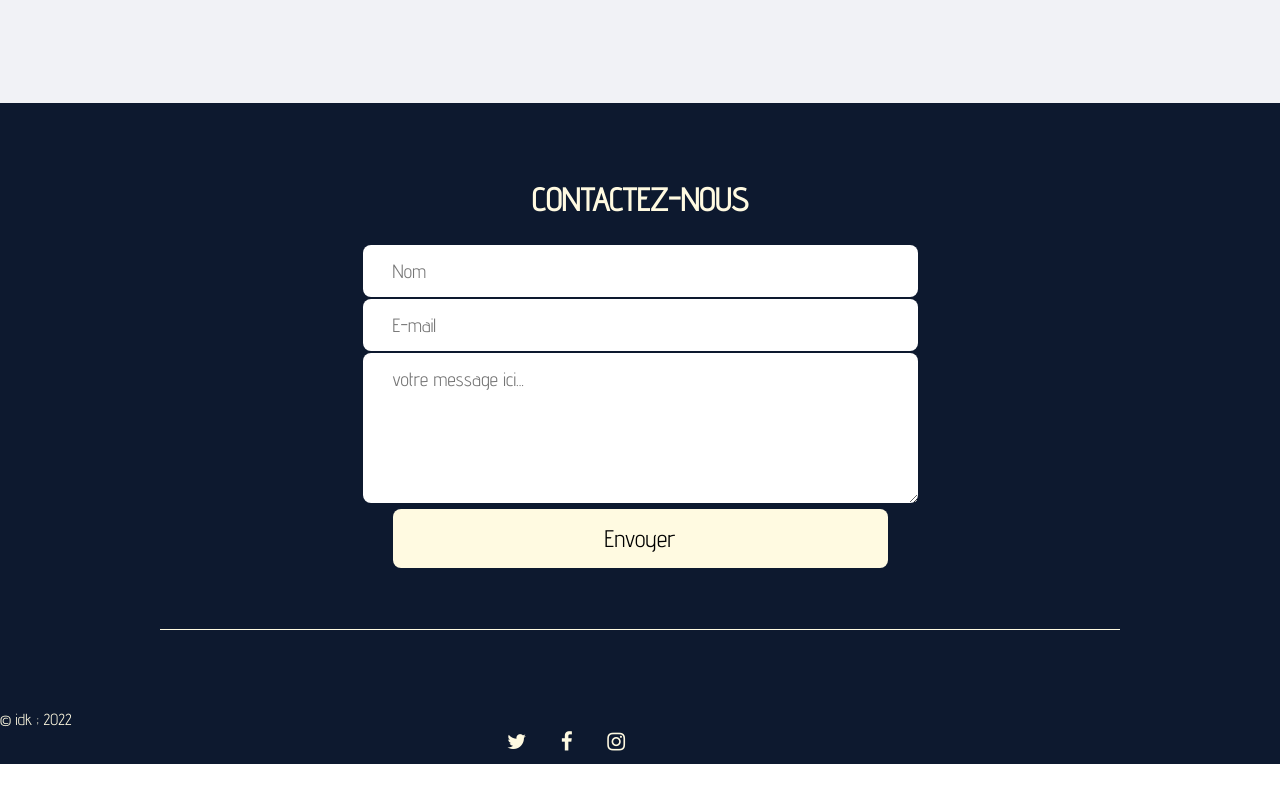
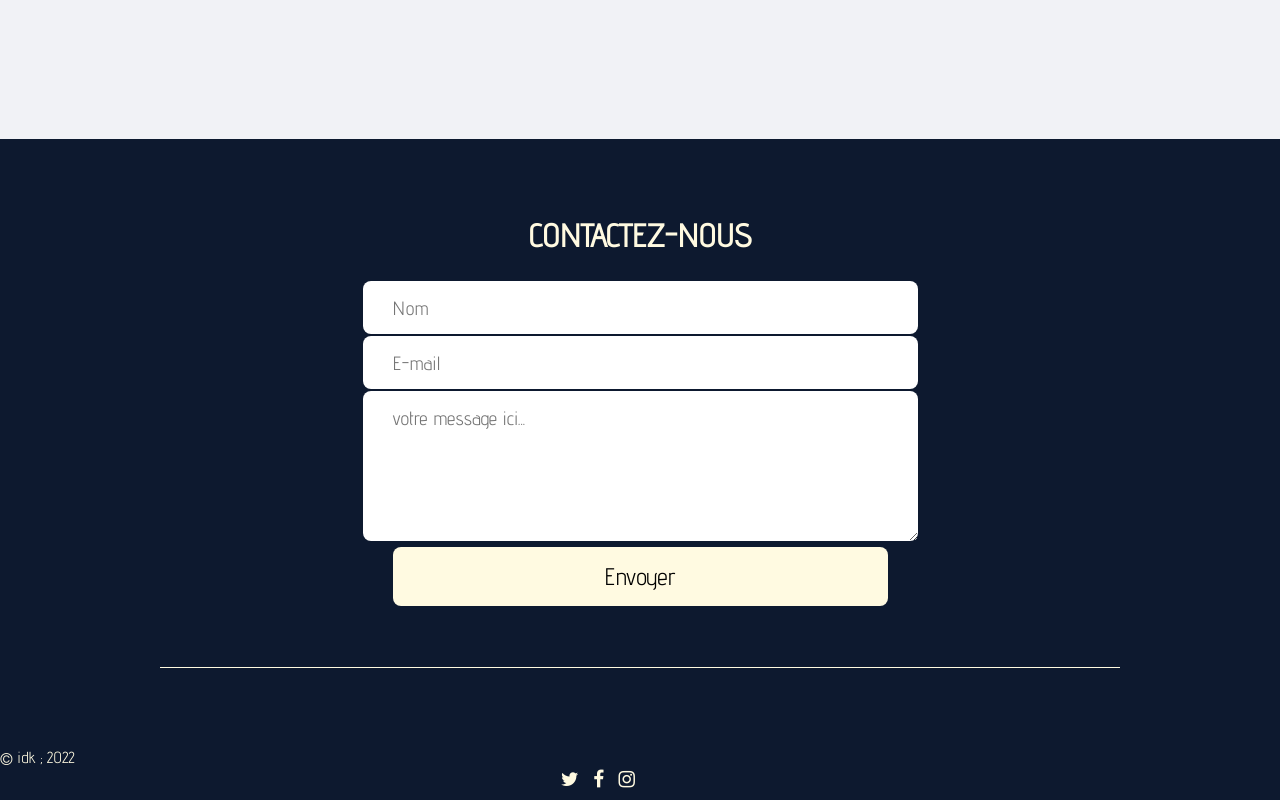
Before and after one commit to M-Lalaina/guest-house, a plain HTML site: page index.html in a window 1280 px wide. Shown: the part 3334-4134 px from the top of the page. Before the commit the page ends 4098 px from the top, so only its background shows below. Drawn offline with Linux system fonts and the light colour scheme.

Commit message:
some changes with fon_face

```diff
--- a/index.html
+++ b/index.html
@@ -5,10 +5,7 @@
     <meta http-equiv="X-UA-Compatible" content="IE=edge" />
     <meta name="viewport" content="width=device-width, initial-scale=1.0" />
     <title>Guest House</title>
-    <link
-      rel="stylesheet"
-      href="https://cdnjs.cloudflare.com/ajax/libs/font-awesome/4.7.0/css/font-awesome.css"
-    />
+    <link rel="stylesheet" href="https://cdnjs.cloudflare.com/ajax/libs/font-awesome/4.7.0/css/font-awesome.css">
     <link rel="stylesheet" href="stylesheet.css" />
     <link rel="shortcut icon" href="photos/icon.jpg" />
   </head>
--- a/stylesheet.css
+++ b/stylesheet.css
@@ -1,7 +1,13 @@
-@import url("https://fonts.googleapis.com/css2?family=Advent+Pro&family=Dancing+Script:wght@600&display=swap");
-
+@font-face {
+  font-family: "DancingScript";
+  src: url(polices/DancingScript-Regular.ttf);
+}
+@font-face {
+  font-family: "Advent_Pro";
+  src: url(polices/AdventPro-Regular.ttf);
+}
 body {
-  font-family: "Advent Pro", sans-serif;
+  font-family: "Advent_Pro", sans-serif;
   padding: 0%;
   margin: 0%;
 }
@@ -22,9 +28,7 @@ a {
   text-decoration: none;
   color: black;
 }
-
 /* .....................NAVBAR.................. */
-
 nav {
   overflow: hidden;
   background-color: #fffae1;
@@ -32,12 +36,10 @@ nav {
   width: 100%;
   opacity: 0.9;
 }
-
 header li {
   float: right;
   font-size: 1.2em;
 }
-
 header li a {
   text-decoration: none;
   display: block;
@@ -45,12 +47,11 @@ header li a {
   padding: 18px 16px;
 }
 #logo {
-  font-family: "Dancing Script", arial;
+  font-family: "DancingScript", arial;
   font-weight: bold;
   float: left;
 }
 /* ..............MODIFICATION DE L'IMAGE PRINCIPALE..................... */
-
 #imageprincipale {
   padding-top: 60px;
   background: url(photos/house.jpg) no-repeat fixed 50% 50%;
@@ -58,7 +59,7 @@ header li a {
   height: 799px;
 }
 h1 {
-  font-family: "Dancing Script", arial;
+  font-family: "DancingScript", arial;
   text-align: center;
   color: antiquewhite;
   font-size: 6em;
@@ -95,7 +96,7 @@ h3 {
   padding: 30px 10%;
 }
 .imgprestations h4 {
-  font-family: "dancing script", arial;
+  font-family: "Dancing Script", arial;
   text-align: center;
   font-size: 1.8em;
   margin: 15px;
@@ -158,7 +159,7 @@ button {
   padding: 15px 30px;
   margin: 1px 0;
   font-size: 1.2em;
-  font-family: "Advent Pro", Sans-serif;
+  font-family: "Advent_Pro", Sans-serif;
   border-radius: 8px;
 }
 textarea {
@@ -196,8 +197,8 @@ button:hover {
 }
 #icons a {
   display: inline-block;
-  margin: 0 15px;
-  font-size: 1.3em;
+  margin: 0 5px;
+  font-size: 1.2em;
   color: #fffae1;
 }
 
```
Also changed, not shown: polices/AdventPro-Regular.ttf (added), polices/DancingScript-Regular.ttf (added).
